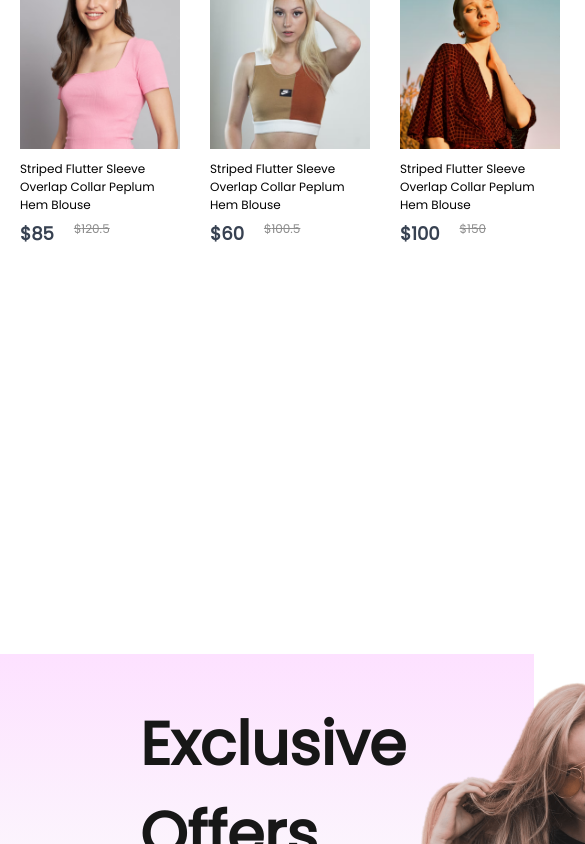
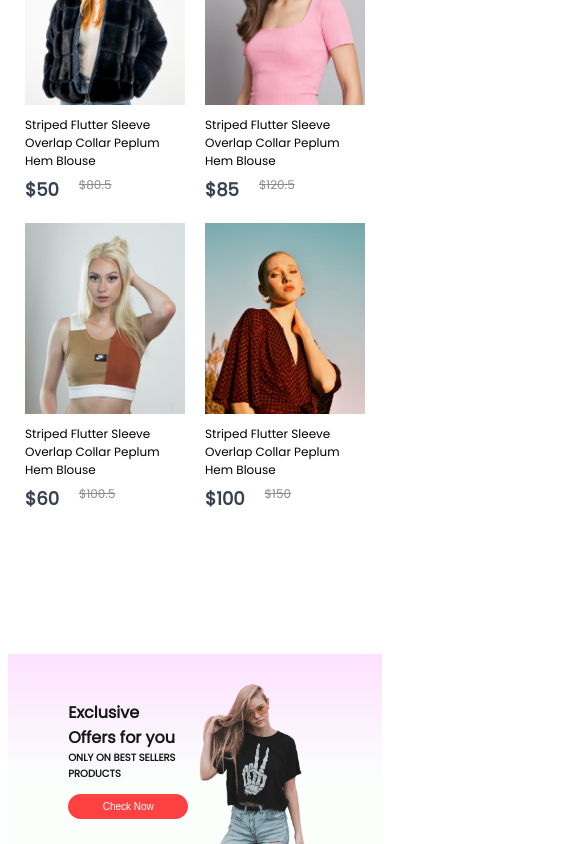
Before and after one commit to Mahradtangestani/ecommerce, a React (Create React App) app: page / in a window 390 px wide. Shown: the part 1156-2000 px from the top of the page, 585 px wide, since content can reach past the window. Built offline with nearby package versions, Linux system fonts and the light colour scheme.

Commit message:
Popular and Offers are responsive.

```diff
--- a/src/components/navbar/Navbar.css
+++ b/src/components/navbar/Navbar.css
@@ -1,7 +1,7 @@
 .navbar{
     display: flex;
     justify-content: space-around;
-    padding: 16px;
+    padding: 0px;
     box-shadow: 0 1px 3px -2px black;
     width: 100%;
     align-items: center;
--- a/src/components/offers/Offers.css
+++ b/src/components/offers/Offers.css
@@ -43,3 +43,90 @@
     align-items: center;
     padding-top: 50px;
 }
+@media(max-width:1280px){
+    .offers{
+        padding: 0px 80px;
+        margin-bottom: 120px;
+    }
+    .offers-left h2{
+        font-size: 40px;
+    }
+    .offers-left p{
+        font-size: 18px;
+    }
+    .offers-right img{
+        width: 300px;
+    }
+    .offers-left button{
+        width: 220px;
+        height: 50px;
+        font-size: 18px;
+    }
+    .offers-right{
+        padding-top: 30px;
+    }
+}
+@media(max-width:1024px){
+    .offers{
+        padding: 0px 60px;
+        margin-bottom: 80px;
+        height: 40vh;
+    }
+    .offers-left h2{
+        font-size: 30px;
+    }
+    .offers-left p{
+        font-size: 16px;
+    }
+    .offers-right img{
+        width: 200px;
+    }
+    .offers-left button{
+        width: 160px;
+        height: 40px;
+        font-size: 16px;
+    }
+    .offers-right{
+        padding-top: 10px;
+    }
+}
+@media(max-width:800px){
+    .offers{
+        margin-bottom: 60px;
+    }
+    .offers-left h2{
+        font-size: 22px;
+    }
+    .offers-left p{
+        font-size: 13px;
+    }
+    .offers-right img{
+        width: 180px;
+    }
+    .offers-left button{
+        width: 140px;
+        height: 30px;
+        font-size: 12px;
+    }
+}
+@media(max-width:500px){
+    .offers{
+        height: 25vh;
+        margin-bottom: 50px;
+    }
+    .offers-left h2{
+        font-size: 16px;
+    }
+    .offers-left p{
+        font-size: 10px;
+    }
+    .offers-right img{
+        width: 120px;
+    }
+    .offers-left button{
+        width: 120px;
+        height: 25px;
+        font-size: 10px;
+        margin-top: 12px;
+    }
+}
--- a/src/components/popular/Popular.css
+++ b/src/components/popular/Popular.css
@@ -1,23 +1,81 @@
-.popular{
+.popular {
   display: flex;
   flex-direction: column;
   align-items: center;
   gap: 10px;
   height: 90vh;
 }
-.popular h2{
+.popular h2 {
   color: #171717;
   font-size: 45px;
   font-weight: 600;
 }
-.popular hr{
+.popular hr {
   width: 200px;
   height: 6px;
   border-radius: 10px;
   background: #252525;
 }
-.popular-item{
+.popular-item {
   margin-top: 50px;
   display: flex;
   gap: 30px;
 }
+
+@media (max-width: 1280px) {
+  .popular {
+    height: 70vh;
+  }
+  .popular h1 {
+    font-size: 40px;
+  }
+  .popular hr {
+    width: 160px;
+    height: 4px;
+  }
+  .popular-item {
+    gap: 20px;
+    margin-top: 30px;
+  }
+}
+@media (max-width: 1024px) {
+  .popular {
+    height: 60vh;
+  }
+  .popular h1 {
+    font-size: 30px;
+  }
+  .popular hr {
+    width: 120px;
+    height: 3px;
+  }
+  .popular-item {
+    gap: 15px;
+    margin-top: 20px;
+  }
+}
+@media (max-width: 800px) {
+  .popular {
+    height: 50vh;
+    gap: 6px;
+  }
+  .popular h1 {
+    font-size: 20px;
+  }
+  .popular hr {
+    width: 100px;
+  }
+  .popular-item {
+    gap: 15px;
+  }
+}
+@media(max-width:500px){
+    .popular{
+        height: 90vh;
+    }
+    .popular-item{
+        display: grid;
+        grid-template-columns: 1fr 1fr;
+        gap: 20px;
+    }
+}
```
Lines whose indentation alone changed are shown as unchanged.
